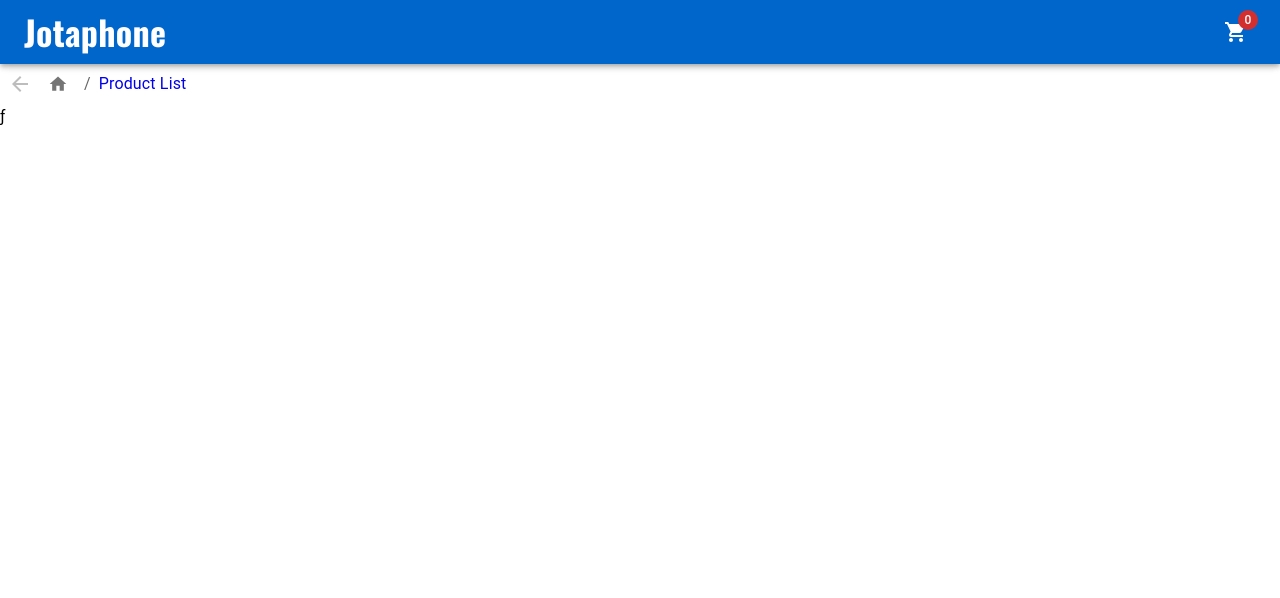
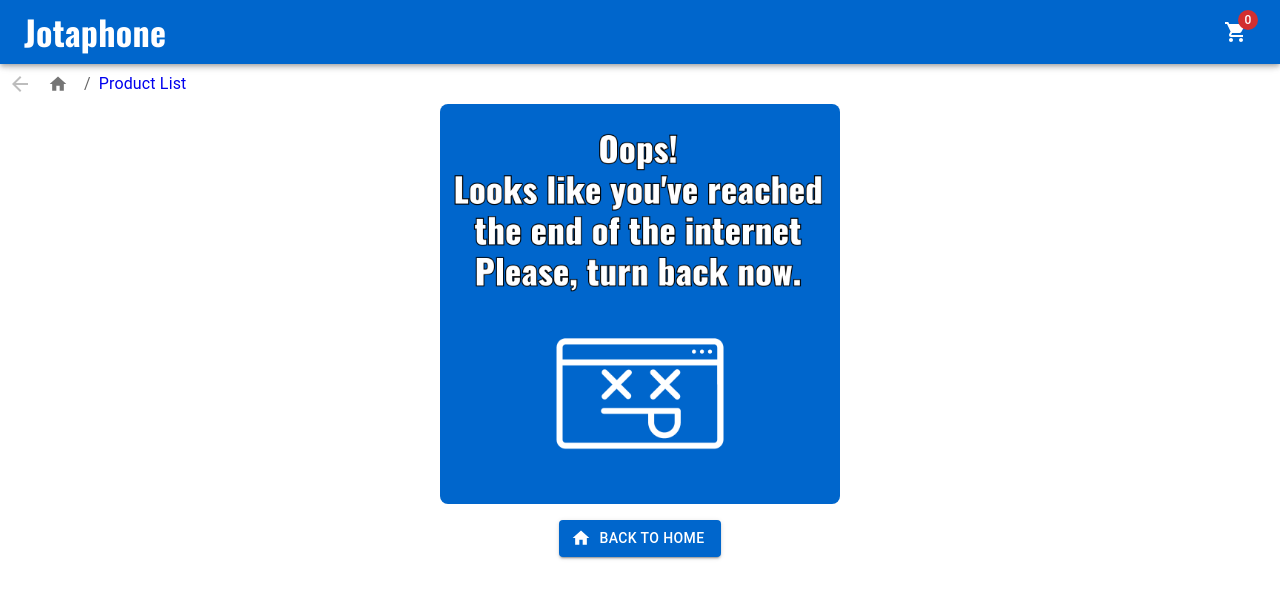
Before and after one commit to J0-TA/jotaphone, a React (Create React App) app: page /404 in a window 1280 px wide. Shown: the top 598 px of the page. Built offline with nearby package versions, Linux system fonts and the light colour scheme.

Commit message:
Handled API response erros and 404

```diff
--- a/src/App.js
+++ b/src/App.js
@@ -6,6 +6,7 @@ import theme from "./muiTheme";
 import Header from "./components/Header";
 import PLP from "./views/PLP";
 import PDP from "./views/PDP";
+import NotFoundPage from "./views/NotFoundPage";
 
 import "./App.css";
 
@@ -18,10 +19,10 @@ const App = () => {
           <Routes>
             <Route path="/" element={<PLP />} />
             <Route path="/pdp/:id" element={<PDP />} />
+            <Route path="*" element={<NotFoundPage />} />
           </Routes>
         </Router>
       </ThemeProvider>
-      ƒ
     </AppProvider>
   );
 };
--- a/src/components/ProductActions.js
+++ b/src/components/ProductActions.js
@@ -13,10 +13,10 @@ import {
 const ProductActions = ({ product, handleAddToCart, disableButton }) => {
   const { options } = product;
   const [storage, setStorage] = useState(
-    options.storages.length === 1 ? options.storages[0].name : ""
+    options?.storages?.length === 1 ? options?.storages[0]?.name : ""
   );
   const [color, setColor] = useState(
-    options.colors.length === 1 ? options.colors[0].name : ""
+    options?.colors?.length === 1 ? options?.colors[0]?.name : ""
   );
 
   const handleStorageChange = (event) => {
@@ -29,11 +29,11 @@ const ProductActions = ({ product, handleAddToCart, disableButton }) => {
 
   const handleCartClick = () => {
     if (storage && color) {
-      const colorOption = options.colors.find(option => option.name === color);
-      const storageOption = options.storages.find(option => option.name === storage);
+      const colorOption = options?.colors.find(option => option.name === color);
+      const storageOption = options?.storages.find(option => option.name === storage);
 
       handleAddToCart({
-        id: product.id,
+        id: product?.id,
         colorCode: colorOption.code,
         storageCode: storageOption.code
       });
@@ -41,7 +41,6 @@ const ProductActions = ({ product, handleAddToCart, disableButton }) => {
       alert("Please select both storage and color.");
     }
   };
-
   return (
     <Card elevation={3} sx={{ margin: "0 auto", width: "65%", marginTop: '20px' }}>
       <CardContent>
@@ -49,7 +48,7 @@ const ProductActions = ({ product, handleAddToCart, disableButton }) => {
           <FormControl fullWidth variant="standard" required>
             <InputLabel>Storage</InputLabel>
             <Select value={storage} onChange={handleStorageChange}>
-              {options.storages.map(({ code, name }) => (
+              {options?.storages.map(({ code, name }) => (
                 <MenuItem key={code} value={name}>
                   {name}
                 </MenuItem>
@@ -61,7 +60,7 @@ const ProductActions = ({ product, handleAddToCart, disableButton }) => {
           <FormControl fullWidth variant="standard" required>
             <InputLabel>Color</InputLabel>
             <Select value={color} onChange={handleColorChange}>
-              {options.colors.map(({ code, name }) => (
+              {options?.colors.map(({ code, name }) => (
                 <MenuItem key={code} value={name}>
                   {name}
                 </MenuItem>
--- /dev/null
+++ b/src/views/NotFoundPage.js
@@ -0,0 +1,40 @@
+import React from "react";
+import { useNavigate } from "react-router-dom";
+import { Button, Container, Box } from "@mui/material";
+import HomeIcon from "@mui/icons-material/Home";
+import image404 from "../assets/404.png";
+
+const NotFoundPage = () => {
+  const navigate = useNavigate();
+
+  return (
+    <Container disableGutters>
+      <Box
+        display="flex"
+        flexDirection="column"
+        alignItems="center"
+        minHeight="100vh"
+      >
+        <Box
+          component="img"
+          src={image404}
+          alt="Page not found message"
+          maxHeight="50vh"
+          width="auto"
+          borderRadius="8px"
+          mb={2}
+        />
+        <Button
+          variant="contained"
+          color="primary"
+          onClick={() => navigate("/")}
+          startIcon={<HomeIcon />}
+        >
+          Back to Home
+        </Button>
+      </Box>
+    </Container>
+  );
+};
+
+export default NotFoundPage;
--- a/src/views/PDP.js
+++ b/src/views/PDP.js
@@ -1,6 +1,6 @@
 import React, { useEffect, useState } from "react";
 import { useAppContext } from "../AppContext";
-import { useParams } from "react-router-dom";
+import { useParams, useNavigate } from "react-router-dom";
 import { fetchItemDetail, submitItemtoCart } from "../API/itemsAPI";
 import { Grid, CircularProgress, Snackbar, Alert } from "@mui/material";
 import { useTheme } from "@mui/system";
@@ -17,6 +17,7 @@ const PDP = () => {
   const [openSuccessSnackbar, setOpenSuccessSnackbar] = useState(false);
   const { setSelectedBrand, setSelectedModel, updateCartCount } =
     useAppContext();
+  const navigate = useNavigate();
 
   const handleItemSelection = (brand, model) => {
     setSelectedBrand(brand);
@@ -50,6 +51,7 @@ const PDP = () => {
         console.error("There was an error fetching the data:", error);
         setIsLoading(false);
         setOpenErrorSnackbar(true);
+        navigate("/404");
       });
     // eslint-disable-next-line react-hooks/exhaustive-deps
   }, [id]);
@@ -80,7 +82,11 @@ const PDP = () => {
           </Grid>
           <Grid item xs={12} md={8}>
             <ProductDetails product={item} />
-            <ProductActions product={item} handleAddToCart={handleAddToCart} disableButton={disableButton} />
+            <ProductActions
+              product={item}
+              handleAddToCart={handleAddToCart}
+              disableButton={disableButton}
+            />
           </Grid>
           <Grid item xs={12} style={{ marginTop: "20px" }}>
             <FullProductDetails product={item} style={{ width: "100%" }} />
```
Also changed, not shown: src/assets/404.png (added).
